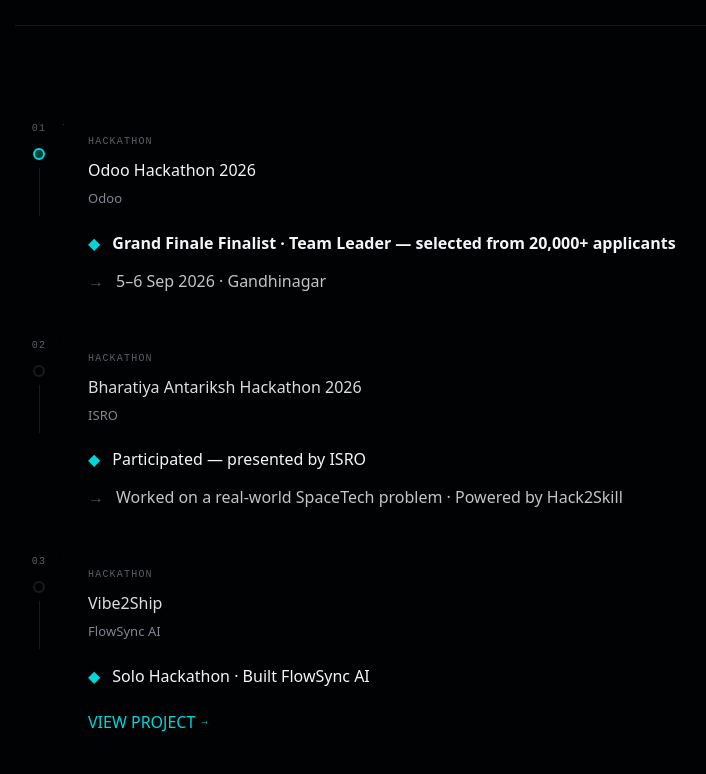
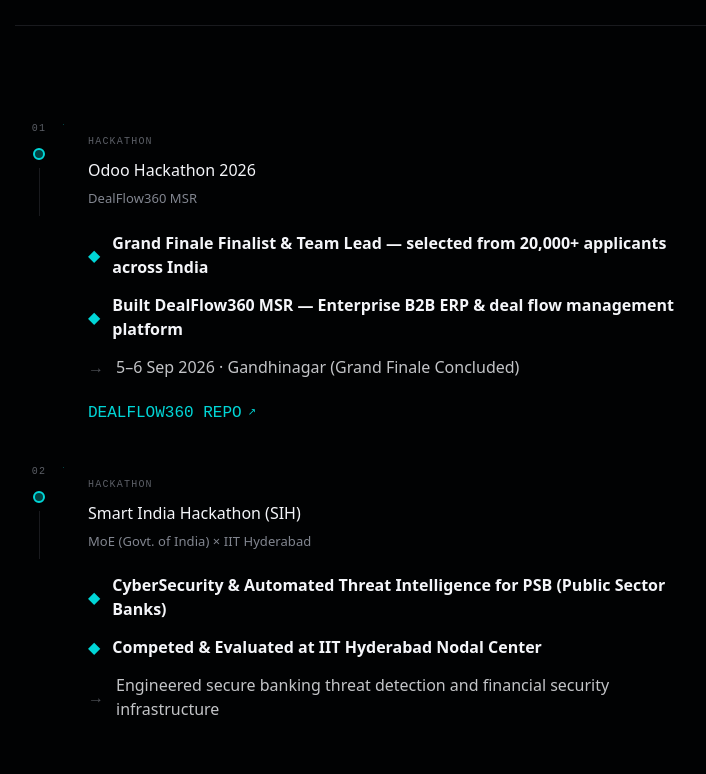
Before and after one commit to Shubham-997800/sdx30, a React (Vite) app: page / in a window 1280 px wide. Shown: the part 8764-9538 px from the top of the page, without its empty margins (25-731 px from the left). Built offline with nearby package versions, Linux system fonts and the light colour scheme.

Commit message:
feat(journey): update Odoo 2026 completion with dealflow360 repo & add Smart India Hackathon PSB CyberSecurity IIT Hyderabad

```diff
--- a/src/data/journey.ts
+++ b/src/data/journey.ts
@@ -5,17 +5,50 @@ export const journeyEvents: JourneyEvent[] = [
     id: 'odoo-hackathon-2026',
     number: '01',
     title: 'Odoo Hackathon 2026',
-    organization: 'Odoo',
+    organization: 'Odoo India · Gandhinagar',
     category: 'HACKATHON',
+    project: 'DealFlow360 MSR',
+    githubUrl: 'https://github.com/lab4-MSR/dealflow360-msr',
+    linkText: 'DEALFLOW360 REPO',
     milestones: [
       {
         id: 'grand-finale',
-        label: 'Grand Finale Finalist · Team Leader — selected from 20,000+ applicants',
+        label: 'Grand Finale Finalist & Team Lead — selected from 20,000+ applicants across India',
+        type: 'achievement',
+      },
+      {
+        id: 'dealflow360',
+        label: 'Built DealFlow360 MSR — Enterprise B2B ERP & deal flow management platform',
         type: 'achievement',
       },
       {
         id: 'gandhinagar',
-        label: '5–6 Sep 2026 · Gandhinagar',
+        label: '5–6 Sep 2026 · Gandhinagar (Grand Finale Concluded)',
+        type: 'default',
+      },
+    ],
+    featured: true,
+  },
+  {
+    id: 'sih-2026',
+    number: '02',
+    title: 'Smart India Hackathon (SIH)',
+    organization: 'MoE (Govt. of India) × IIT Hyderabad',
+    category: 'HACKATHON',
+    milestones: [
+      {
+        id: 'sih-domain',
+        label: 'CyberSecurity & Automated Threat Intelligence for PSB (Public Sector Banks)',
+        type: 'achievement',
+      },
+      {
+        id: 'sih-venue',
+        label: 'Competed & Evaluated at IIT Hyderabad Nodal Center',
+        type: 'achievement',
+      },
+      {
+        id: 'sih-scope',
+        label: "Engineered secure banking threat detection and financial security infrastructure",
         type: 'default',
       },
     ],
@@ -23,7 +56,7 @@ export const journeyEvents: JourneyEvent[] = [
   },
   {
     id: 'bharatiya-antariksh-2026',
-    number: '02',
+    number: '03',
     title: 'Bharatiya Antariksh Hackathon 2026',
     organization: 'ISRO',
     category: 'HACKATHON',
@@ -42,7 +75,7 @@ export const journeyEvents: JourneyEvent[] = [
   },
   {
     id: 'vibe2ship',
-    number: '03',
+    number: '04',
     title: 'Vibe2Ship',
     organization: 'Coding Ninjas × Google',
     category: 'HACKATHON',
@@ -57,7 +90,7 @@ export const journeyEvents: JourneyEvent[] = [
   },
   {
     id: 'ai-agents-intensive',
-    number: '04',
+    number: '05',
     title: 'AI Agents Intensive',
     organization: 'Kaggle × Google',
     category: 'COURSE',
--- a/src/sections/journey/JourneyEvent.tsx
+++ b/src/sections/journey/JourneyEvent.tsx
@@ -159,12 +159,27 @@ export function JourneyEvent({
           </div>
         )}
 
-        {/* Project link for Vibe2Ship → FlowSync AI */}
-        {event.project && (
+        {/* Actions / Links */}
+        <div className="flex flex-wrap items-center gap-4 mt-4">
+          {event.githubUrl && (
+            <a
+              href={event.githubUrl}
+              target="_blank"
+              rel="noopener noreferrer"
+              className={cn(
+                'inline-flex items-center gap-1.5 text-caption font-mono',
+                'text-accent transition-all duration-200',
+                'hover:gap-2.5 hover:underline',
+              )}
+            >
+              {event.linkText || 'VIEW REPOSITORY'} <span className="text-label">↗</span>
+            </a>
+          )}
+          {event.project && !event.githubUrl && (
             <a
               href="#work"
               className={cn(
-              'inline-flex items-center gap-1.5 mt-4 text-caption',
+                'inline-flex items-center gap-1.5 text-caption',
                 'text-accent transition-all duration-200',
                 'hover:gap-2.5',
               )}
@@ -173,6 +188,7 @@ export function JourneyEvent({
             </a>
           )}
         </div>
+      </div>
     </Reveal>
   );
 }
--- a/src/types/journey.ts
+++ b/src/types/journey.ts
@@ -13,4 +13,6 @@ export interface JourneyEvent {
   category: string;
   milestones: JourneyMilestone[];
   featured?: boolean;
+  githubUrl?: string;
+  linkText?: string;
 }
```
Lines whose indentation alone changed are shown as unchanged.
